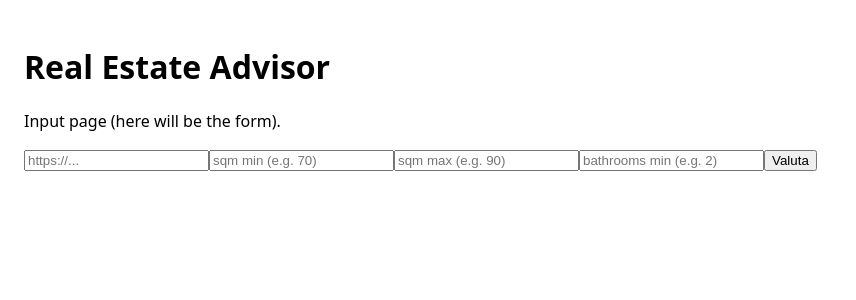
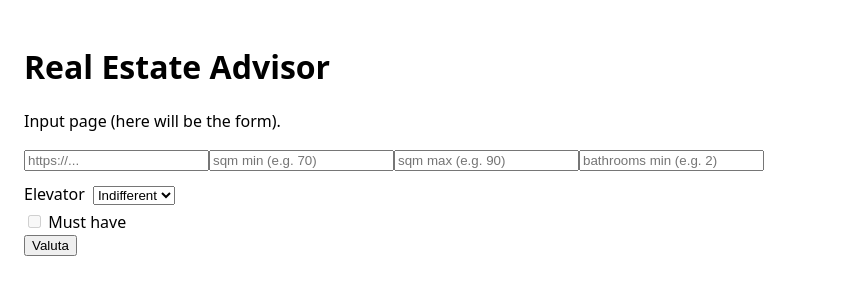
Before and after one commit to gi9494/real-estate-advisor, a Next.js app in the folder frontend/: page / in a window 1280 px wide. Shown: the top 300 px of the page, without its empty margins (0-856 px from the left). Built offline with nearby package versions, Linux system fonts and the light colour scheme.

Commit message:
Adding nice to have field test

```diff
--- a/frontend/src/app/page.tsx
+++ b/frontend/src/app/page.tsx
@@ -10,7 +10,13 @@ export default function Home() {
   const [sqmMin, setSqmMin] = useState("");
   const [sqmMax, setSqmMax] = useState("");
   const [bathroomsMin, setBathroomsMin] = useState("");
+
+  // Nice to have
+  const [elevator, setElevator] = useState<"indifferent" | "yes" | "no">("indifferent");
+  const [elevatorMustHave, setElevatorMustHave] = useState(false);
+
   const router = useRouter();
+
 
   type FieldErrors = {
     url?: string;
@@ -73,6 +79,9 @@ export default function Home() {
     if (sqmMax.trim()) params.set("sqmMax", sqmMax.trim());
     if (bathroomsMin.trim()) params.set("bathroomsMin", bathroomsMin.trim());
 
+    if (elevator !== "indifferent") params.set("elevator", elevator);
+    if (elevatorMustHave) params.set("elevatorMustHave", "1");
+
     router.push(`/results?${params.toString()}`);
   }
 
@@ -111,6 +120,36 @@ export default function Home() {
         />
         {errors.bathroomsMin && <p style={{ color: "crimson" ,fontSize: "0.8rem", margin: "4px 0"}}>{errors.bathroomsMin}</p>}
 
+        <div style={{ marginTop: 12 }}>
+          <label>
+            Elevator
+            <select
+              value={elevator}
+              onChange={(e) => {
+                const v = e.target.value as "indifferent" | "yes" | "no";
+                setElevator(v);
+                if (v === "indifferent") setElevatorMustHave(false);
+              }}
+              style={{ marginLeft: 8 }}
+            >
+              <option value="indifferent">Indifferent</option>
+              <option value="yes">Yes</option>
+              <option value="no">No</option>
+            </select>
+          </label>
+
+          <label style={{ display: "block", marginTop: 6 }}>
+            <input
+              type="checkbox"
+              checked={elevatorMustHave}
+              onChange={(e) => setElevatorMustHave(e.target.checked)}
+              disabled={elevator === "indifferent"}
+            />{" "}
+            Must have
+          </label>
+        </div>
+
+
         <button type="submit">Valuta</button>
       </form>
     </main>
```
Also changed, not shown: frontend/src/app/results/page.tsx (+4 -5 lines).
